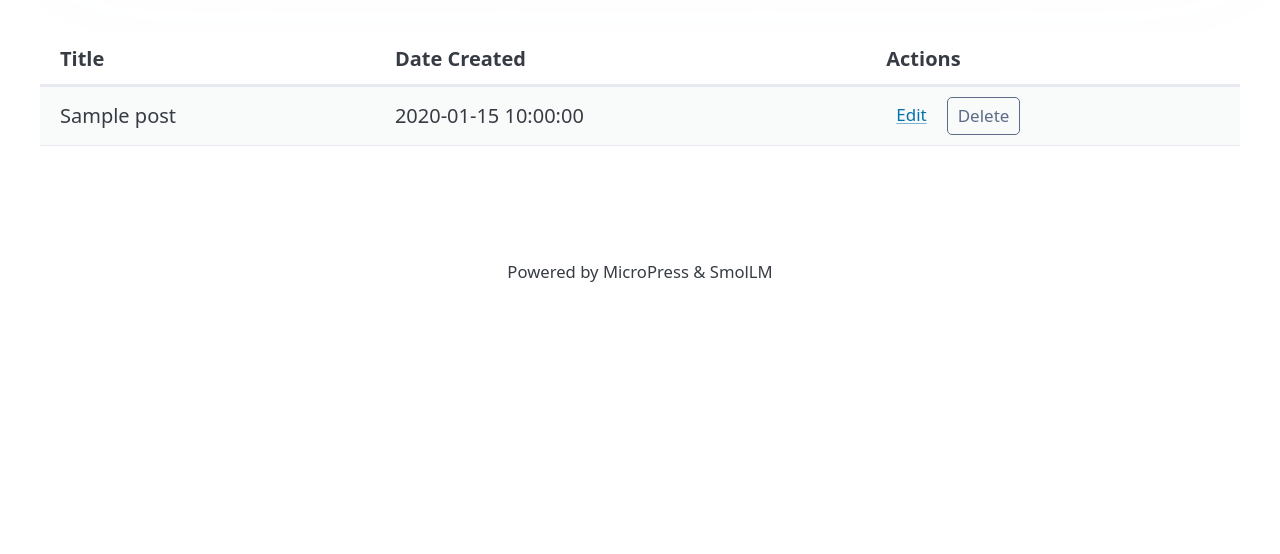
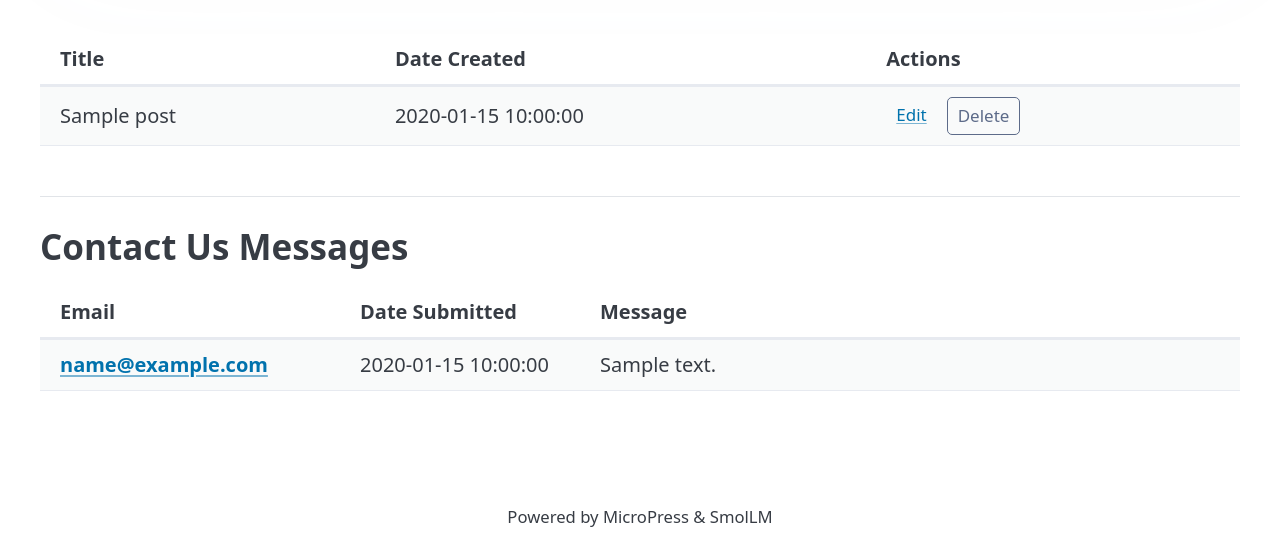
Before and after one commit to ajsbsd/flask-ai-smollm, a Flask app: page /admin in a window 1280 px wide. Shown: the part 246-800 px from the top of the page. Run offline with Flask 3, Linux system fonts and the light colour scheme; tables that the repository leaves empty hold one stand-in row (values such as "Sample post"); one stand-in notice (Sample message) is shown; some libraries are stand-ins or nearby versions.

Commit message:
contact function

```diff
--- a/app.py
+++ b/app.py
@@ -9,7 +9,7 @@ import threading
 
 # === THIRD-PARTY ===
 import markdown
-from flask import Flask, render_template, request, session, g, jsonify, current_app, redirect, url_for
+from flask import Flask, render_template, request, session, g, jsonify, current_app, redirect, url_for, render_template_string
 from flask_limiter import Limiter
 from flask_limiter.util import get_remote_address
 from werkzeug.security import generate_password_hash, check_password_hash
@@ -33,6 +33,7 @@ if not logger.handlers:
 
 # --- 1. AI SETUP (Qwen3-0.6B-Instruct GGUF via Unsloth) ---
 print("Initializing system...")
+# We use the highly optimized Qwen3-0.6B GGUF 4-bit model from Unsloth
 GGUF_REPO = "unsloth/Qwen3-0.6B-GGUF"
 GGUF_FILE = "Qwen3-0.6B-Q4_K_M.gguf"
 
@@ -68,7 +69,7 @@ class Config:
     SESSION_COOKIE_SECURE = False
     SESSION_COOKIE_HTTPONLY = True
     SESSION_COOKIE_SAMESITE = 'Lax'
-    #
+    # Admin Credentials
     ADMIN_USERNAME = os.environ.get('ADMIN_USERNAME', 'admin')
     ADMIN_PASSWORD = os.environ.get('ADMIN_PASSWORD', 'admin')
 
@@ -105,6 +106,8 @@ def init_db():
     with app.app_context():
         try:
             db = get_db()
+
+            # Posts table
             db.execute('''
                 CREATE TABLE IF NOT EXISTS posts (
                     id INTEGER PRIMARY KEY AUTOINCREMENT,
@@ -114,7 +117,18 @@ def init_db():
             ''')
             db.commit()
 
-            # Auto-migration: ensure created_at column is present
+            # Contacts table for storing contact command submissions
+            db.execute('''
+                CREATE TABLE IF NOT EXISTS contacts (
+                    id INTEGER PRIMARY KEY AUTOINCREMENT,
+                    email TEXT NOT NULL,
+                    message TEXT NOT NULL,
+                    created_at TIMESTAMP DEFAULT CURRENT_TIMESTAMP
+                )
+            ''')
+            db.commit()
+
+            # Auto-migration: ensure created_at column is present on posts
             try:
                 db.execute('ALTER TABLE posts ADD COLUMN created_at TIMESTAMP DEFAULT CURRENT_TIMESTAMP')
                 db.commit()
@@ -153,7 +167,7 @@ def execute():
 
     # --- COMMANDS ---
     if cmd == 'help':
-        return jsonify(output="Available: ls, cat [id], search [term], ai [prompt], clear, whoami")
+        return jsonify(output="Available: ls, cat [id], search [term], ai [prompt], contact [email] [message], clear, whoami")
 
     elif cmd == 'ls':
         posts = db.execute('SELECT id, title FROM posts').fetchall()
@@ -262,6 +276,35 @@ USER QUESTION: {args}"""
 
         return jsonify(output=f"ORACLE> {generated.strip()}{suffix}")
 
+    elif cmd == 'contact':
+        if not args:
+            return jsonify(output="Usage: contact <email> <your message>\nExample: contact aaron@ajsbsd.net Hi, love the site!")
+
+        # Split the email (first argument) from the rest of the message
+        parts = args.split(' ', 1)
+        email = parts[0].strip()
+
+        # Mandatory Email Validation using standard Regex
+        email_regex = r"^[\w\.-]+@[\w\.-]+\.\w+$"
+        if not re.match(email_regex, email):
+            return jsonify(output="Error: A valid email address is mandatory.\nUsage: contact <email> <message>")
+
+        # Verify that a message actually follows the email
+        if len(parts) < 2 or not parts[1].strip():
+            return jsonify(output="Error: Message content cannot be empty.\nUsage: contact <email> <message>")
+
+        message = parts[1].strip()
+
+        # Save the contact submission safely to the SQLite database
+        try:
+            db.execute('INSERT INTO contacts (email, message) VALUES (?, ?)', (email, message))
+            db.commit()
+            logger.info(f"New contact submission registered from: {email}")
+            return jsonify(output="SYSTEM> Connection established. Message successfully logged to database.")
+        except Exception as e:
+            logger.error(f"Failed to log contact message: {e}")
+            return jsonify(output=f"SYSTEM ERROR: Transmission failed. {e}")
+
     elif cmd == 'clear':
         return jsonify(action='clear')
 
@@ -273,14 +316,16 @@ USER QUESTION: {args}"""
 # --- 7.5 ADMIN DASHBOARD & CRUD ROUTES ---
 
 @app.route('/admin')
+@limiter.exempt  # Exempt admin routes from rate limits to prevent lockout during heavy dev sessions
 def admin_dashboard():
-    """Renders the admin dashboard with the table of posts."""
+    """Renders the admin dashboard with the table of posts and contact messages on a single page."""
     db = get_db()
     posts = db.execute('SELECT * FROM posts ORDER BY created_at DESC').fetchall()
-    return render_template('admin.html', posts=posts)
-
+    messages = db.execute('SELECT * FROM contacts ORDER BY created_at DESC').fetchall()  # <--- Added
+    return render_template('admin.html', posts=posts, messages=messages)                # <--- Added
 
 @app.route('/admin/new', methods=['GET', 'POST'])
+@limiter.exempt
 def new_post():
     """Handles displaying the 'New Post' page and saving the post."""
     if request.method == 'POST':
@@ -302,6 +347,7 @@ def new_post():
 
 
 @app.route('/admin/edit/<int:post_id>', methods=['GET', 'POST'])
+@limiter.exempt
 def edit_post(post_id):
     """Handles retrieving a post to edit and updating its content."""
     db = get_db()
@@ -328,6 +374,7 @@ def edit_post(post_id):
 
 
 @app.route('/admin/delete/<int:post_id>', methods=['POST'])
+@limiter.exempt
 def delete_post(post_id):
     """Handles safe deletion of a post via a POST request."""
     db = get_db()
@@ -341,9 +388,56 @@ def delete_post(post_id):
     return redirect(url_for('admin_dashboard'))
 
 
+@app.route('/admin/messages')
+@limiter.exempt
+def admin_messages():
+    """Renders contact us submissions directly using an inline Jinja string layout."""
+    db = get_db()
+    messages = db.execute('SELECT * FROM contacts ORDER BY created_at DESC').fetchall()
+
+    html_content = """
+    {% extends "base.html" %}
+    {% block title %}Messages - MicroPress{% endblock %}
+    {% block content %}
+    <section>
+        <header style="display: flex; justify-content: space-between; align-items: center; margin-bottom: 20px;">
+            <h2>Contact Us Messages</h2>
+            <a href="{{ url_for('admin_dashboard') }}" class="button outline">Back to Dashboard</a>
+        </header>
+        <table class="striped">
+            <thead>
+                <tr>
+                    <th scope="col" style="width: 25%;">Email</th>
+                    <th scope="col" style="width: 20%;">Date Submitted</th>
+                    <th scope="col" style="width: 55%;">Message</th>
+                </tr>
+            </thead>
+            <tbody>
+                {% if messages %}
+                    {% for msg in messages %}
+                        <tr>
+                            <td><strong><a href="mailto:{{ msg['email'] }}">{{ msg['email'] }}</a></strong></td>
+                            <td>{{ msg['created_at'] }}</td>
+                            <td style="white-space: pre-wrap;">{{ msg['message'] }}</td>
+                        </tr>
+                    {% endfor %}
+                {% else %}
+                    <tr>
+                        <td colspan="3" style="text-align: center;">No contact submissions yet.</td>
+                    </tr>
+                {% endif %}
+            </tbody>
+        </table>
+    </section>
+    {% endblock %}
+    """
+    return render_template_string(html_content, messages=messages)
+
+
 # --- 7.6 AUTH ROUTES ---
 
 @app.route('/login', methods=['GET', 'POST'])
+@limiter.exempt
 def login():
     """Handles admin authentication. Renders templates/login.html."""
     if request.method == 'POST':
@@ -363,6 +457,7 @@ def login():
     return render_template('login.html')
 
 @app.route('/logout')
+@limiter.exempt
 def logout():
     """Clears the session and redirects to the home console."""
     session.pop('logged_in', None)
@@ -372,6 +467,7 @@ def logout():
 
 # --- 8. HEALTH CHECK ---
 @app.route('/health')
+@limiter.exempt
 def health():
     try:
         db = get_db()
--- a/templates/admin.html
+++ b/templates/admin.html
@@ -2,6 +2,7 @@
 {% block title %}Dashboard - MicroPress{% endblock %}
 {% block content %}
 <section>
+    <!-- 1. POSTS TABLE -->
     <header style="display: flex; justify-content: space-between; align-items: center; margin-bottom: 20px;">
         <h2>Admin Dashboard</h2>
         <a href="{{ url_for('new_post') }}" class="button">Create New Post</a>
@@ -39,4 +40,35 @@
         </tbody>
     </table>
 </section>
+
+<!-- 2. CONTACT US MESSAGES SECTION -->
+<section style="margin-top: 50px; border-top: 1px solid #e1e4e8; padding-top: 30px;">
+    <header style="margin-bottom: 20px;">
+        <h2>Contact Us Messages</h2>
+    </header>
+    <table class="striped">
+        <thead>
+            <tr>
+                <th scope="col" style="width: 25%;">Email</th>
+                <th scope="col" style="width: 20%;">Date Submitted</th>
+                <th scope="col" style="width: 55%;">Message</th>
+            </tr>
+        </thead>
+        <tbody>
+            {% if messages %}
+                {% for msg in messages %}
+                    <tr>
+                        <td><strong><a href="mailto:{{ msg['email'] }}">{{ msg['email'] }}</a></strong></td>
+                        <td>{{ msg['created_at'] }}</td>
+                        <td style="white-space: pre-wrap;">{{ msg['message'] }}</td>
+                    </tr>
+                {% endfor %}
+            {% else %}
+                <tr>
+                    <td colspan="3" style="text-align: center;">No contact submissions yet.</td>
+                </tr>
+            {% endif %}
+        </tbody>
+    </table>
+</section>
 {% endblock %}
```
